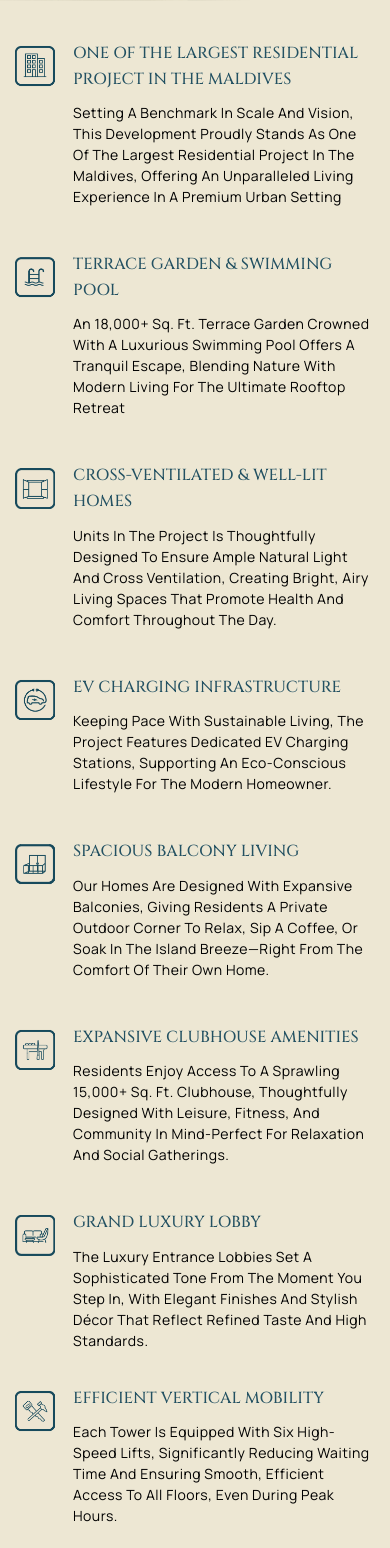
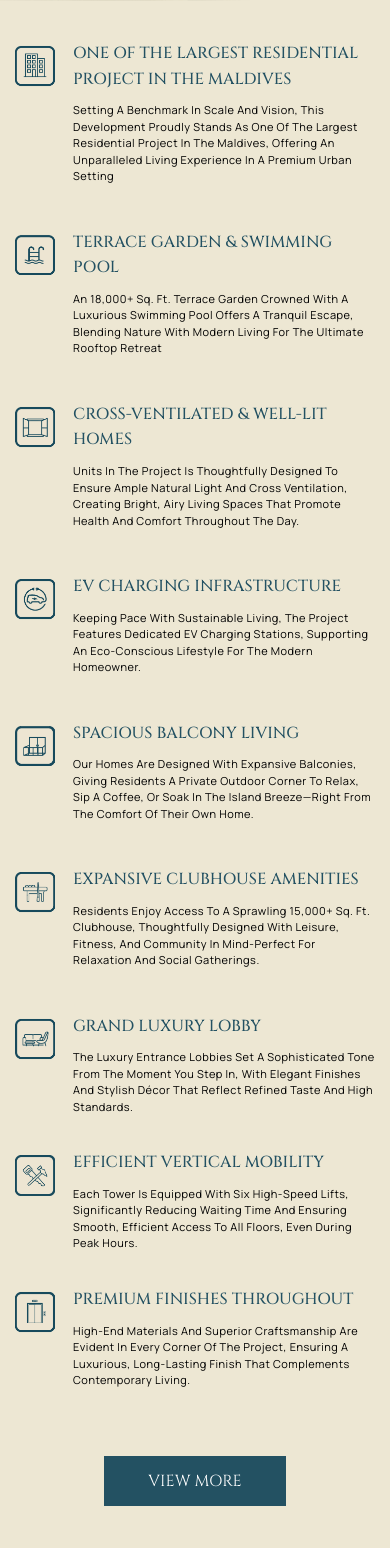
Before and after one commit to hritikgtf99711/bluelagoon, a React (Vite) app: page / in a window 390 px wide. Shown: the part 3440-4988 px from the top of the page. Built offline with nearby package versions, Linux system fonts and the light colour scheme.

Commit message:
changes done

```diff
--- a/src/component/Home/ProjectHightlights.jsx
+++ b/src/component/Home/ProjectHightlights.jsx
@@ -90,7 +90,7 @@
                                         One of the Largest Residential <span className="lg:block"></span>
                                         Project in the Maldives
                                     </h3>
-                                    <p className="font-manrope capitalize text-[12px] mt-[10px]">
+                                    <p className="font-manrope capitalize  !text-[11px]  lg:text-[12px] mt-[10px]">
                                         Setting a benchmark in scale and vision, this development proudly stands as one of the largest residential project in the Maldives, offering an unparalleled living experience in a premium urban setting
                                     </p>
                                 </div>
@@ -102,7 +102,7 @@
                                     <h3 className="block font-[500] text-[16px] text-[var(--primary-color)] leading-[1.6]">
                                         Terrace Garden & Swimming Pool
                                     </h3>
-                                    <p className="font-manrope capitalize text-[12px] mt-[10px]">
+                                    <p className="font-manrope capitalize !text-[11px] lg:text-[12px] mt-[10px]">
                                         An 18,000+ sq. ft. terrace garden crowned with a luxurious swimming pool offers a tranquil escape, blending nature with modern living for the ultimate rooftop retreat
                                     </p>
                                 </div>
@@ -114,7 +114,7 @@
                                     <h3 className="block font-[500] text-[16px] text-[var(--primary-color)] leading-[1.6]">
                                         Cross-Ventilated & Well-Lit Homes
                                     </h3>
-                                    <p className="font-manrope capitalize text-[12px] mt-[10px]">
+                                    <p className="font-manrope capitalize !text-[11px] lg:text-[12px] mt-[10px]">
                                         Units in the project is thoughtfully designed to ensure ample natural light and cross ventilation, creating bright, airy living spaces that promote health and comfort throughout the day.
                                     </p>
                                 </div>
@@ -126,7 +126,7 @@
                                     <h3 className="block font-[500] text-[16px] text-[var(--primary-color)] leading-[1.6]">
                                         EV Charging Infrastructure
                                     </h3>
-                                    <p className="font-manrope capitalize text-[12px] mt-[10px]">
+                                    <p className="font-manrope capitalize !text-[11px] lg:text-[12px] mt-[10px]">
                                         Keeping pace with sustainable living, the project features dedicated EV charging stations, supporting an eco-conscious lifestyle for the modern homeowner.
                                     </p>
                                 </div>
@@ -138,7 +138,7 @@
                                     <h3 className="block font-[500] text-[16px] text-[var(--primary-color)] leading-[1.6]">
                                         Spacious Balcony Living
                                     </h3>
-                                    <p className="font-manrope capitalize text-[12px] mt-[10px]">
+                                    <p className="font-manrope capitalize !text-[11px] lg:text-[12px] mt-[10px]">
                                         Our homes are designed with expansive balconies, giving residents a private outdoor corner to relax, sip a coffee, or soak in the island breeze—right from the comfort of their own home.
                                     </p>
                                 </div>
@@ -150,7 +150,7 @@
                                     <h3 className="block font-[500] text-[16px] text-[var(--primary-color)] leading-[1.6]">
                                         Expansive Clubhouse Amenities
                                     </h3>
-                                    <p className="font-manrope capitalize text-[12px] mt-[10px]">
+                                    <p className="font-manrope capitalize !text-[11px] lg:text-[12px] mt-[10px]">
                                         Residents enjoy access to a sprawling 15,000+ sq. ft. clubhouse, thoughtfully designed with leisure, fitness, and community in mind-perfect for relaxation and social gatherings.
                                     </p>
                                 </div>
@@ -162,7 +162,7 @@
                                     <h3 className="block font-[500] text-[16px] text-[var(--primary-color)] leading-[1.6]">
                                         Grand Luxury Lobby
                                     </h3>
-                                    <p className="font-manrope capitalize text-[12px] mt-[10px]">
+                                    <p className="font-manrope capitalize !text-[11px] lg:text-[12px] mt-[10px]">
                                         The luxury entrance lobbies set a sophisticated tone from the moment you step in, with elegant finishes and stylish décor that reflect refined taste and high standards.
                                     </p>
                                 </div>
@@ -174,7 +174,7 @@
                                     <h3 className="block font-[500] text-[16px] text-[var(--primary-color)] leading-[1.6]">
                                         Efficient Vertical Mobility
                                     </h3>
-                                    <p className="font-manrope capitalize text-[12px] mt-[10px]">
+                                    <p className="font-manrope capitalize !text-[11px] lg:text-[12px] mt-[10px]">
                                         Each tower is equipped with six high-speed lifts, significantly reducing waiting time and ensuring smooth, efficient access to all floors, even during peak hours.
                                     </p>
                                 </div>
@@ -186,7 +186,7 @@
                                     <h3 className="block font-[500] text-[16px] text-[var(--primary-color)] leading-[1.6]">
                                         Premium Finishes Throughout
                                     </h3>
-                                    <p className="font-manrope capitalize text-[12px] mt-[10px]">
+                                    <p className="font-manrope capitalize !text-[11px] lg:text-[12px] mt-[10px]">
                                         High-end materials and superior craftsmanship are evident in every corner of the project, ensuring a luxurious, long-lasting finish that complements contemporary living.
                                     </p>
                                 </div>
```
